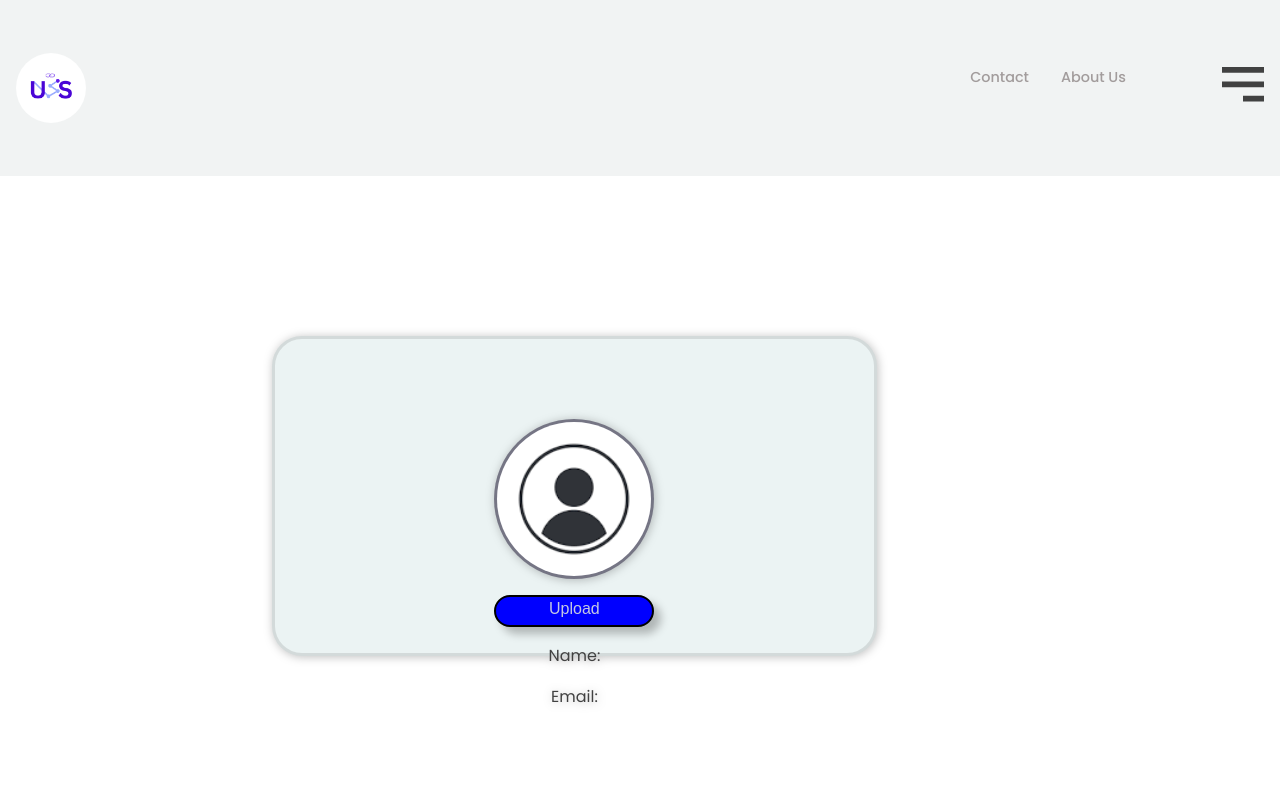
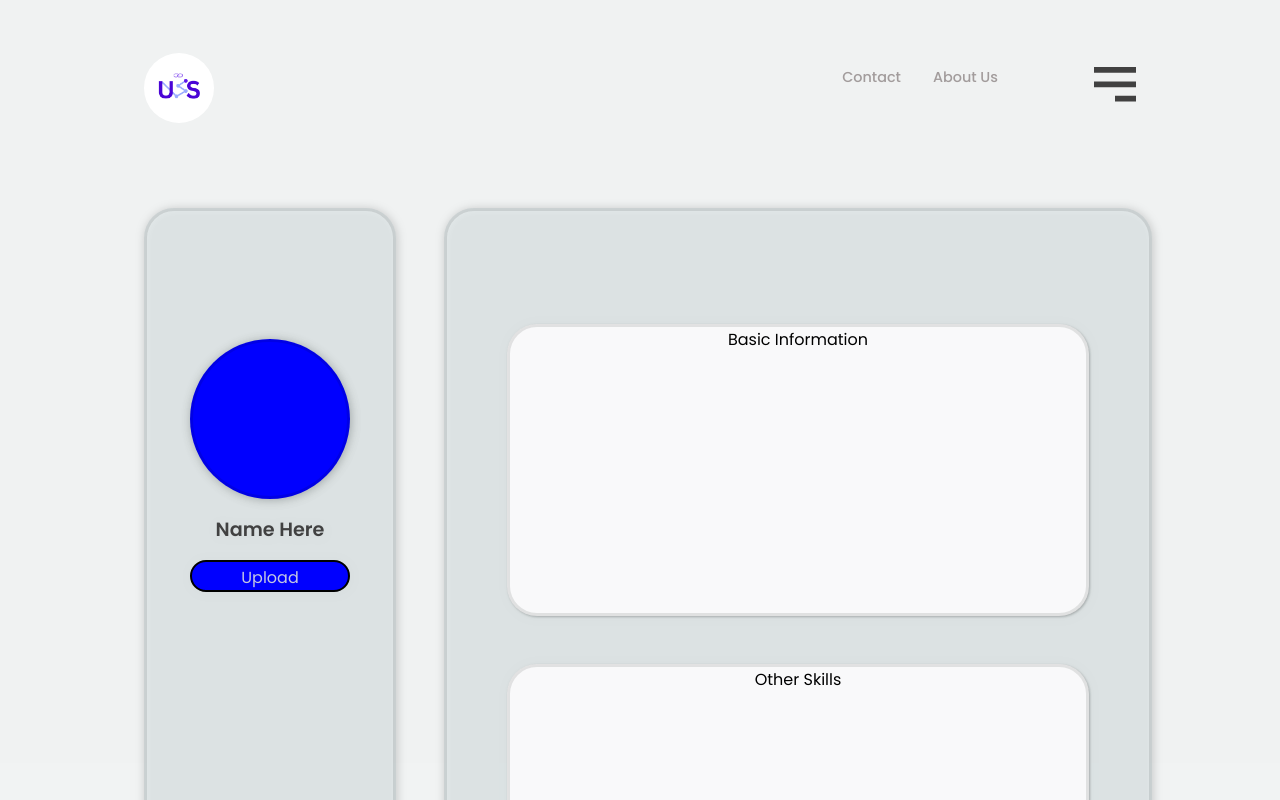
Before and after one commit to S29antosh/LinkedUs_Final, a React (Vite) app in the folder Frontend/: page /Profile in a window 1280 px wide. Shown: the top 800 px of the page. Built offline with nearby package versions, Linux system fonts and the light colour scheme; no server answers.

Commit message:
Added Profile Page

```diff
--- a/Frontend/src/CSS files/Profile.css
+++ b/Frontend/src/CSS files/Profile.css
@@ -1,30 +1,22 @@
+
 .profile_container{
-  height:60rem;
   width:100%;
-  background-color: rgba(255, 255, 255, 1);
-
-  /* display: flex; */
+  display: flex;
   direction: row;
   gap:3rem;
-  padding-top: 10rem;
-  padding-left: 17rem;
+  padding-top: 2rem;
+  padding-left: 1rem;
   font-family: poppins,sans-serif;
 
 
 
 }
 
-input[type="file"]
-{
-  display:none
-}
-
 .profile_left{
-  position: relative;
-  width: 60%;
-  height: 40%;
+  width: 25%;
+  height: 50rem;
   border-radius: 30px;
-  background-color: rgb(235, 243, 243);
+  background-color:rgba(228, 236, 238, 0.721);
   border:3px solid rgba(0, 0, 0, 0.1);
   filter:drop-shadow(1px 1px 5px rgba(0, 0, 0, 0.25));  font-family: poppins,sans-serif;
   color: rgba(65, 65, 65, 1);
@@ -34,7 +26,7 @@ input[type="file"]
   display: flex;
   flex-direction: column;
   gap:1rem;
-  padding-top: 5rem;
+  padding-top: 8rem;
   align-items: center;
 
 }
@@ -42,7 +34,7 @@ input[type="file"]
 .profile_image{
   width: 10rem;
   height: 10rem;
-  background-color: rgb(130, 130, 147);
+  background-color: blue;
   border-radius: 50%;
   border:3px solid rgba(0, 0, 0, 0.1);
   filter:drop-shadow(1px 1px 5px rgba(0, 0, 0, 0.25));
@@ -54,7 +46,6 @@ input[type="file"]
 
 }
 
-
 .profile_upload{
   text-align: center;
   height: 2rem;
@@ -65,3 +56,64 @@ input[type="file"]
   padding-top: 3px;
   color: rgba(214, 219, 223, 0.913);
 }
+
+
+.profile_right{
+  padding-top:4rem;
+  height: 50rem;
+  width: 100%;
+  background-color:rgba(228, 236, 238, 0.721);
+  border-radius: 30px;
+  display: flex;
+  flex-direction: column;
+  gap:3rem;
+  align-items: center;
+  justify-content: center;
+  border:3px solid rgba(0, 0, 0, 0.1);
+  filter:drop-shadow(1px 1px 5px rgba(0, 0, 0, 0.25));
+
+}
+
+.Applied_dialog{
+  width: 83%;
+  height: 40%;
+  background-color: rgba(255, 255, 255, 0.93);
+  border-radius: 30px;
+  text-align: center;
+  justify-content: center;
+  align-items: center;
+  border: 2px solid black;
+  border:3px solid rgba(0, 0, 0, 0.1);
+  filter:drop-shadow(1px 1px 1px rgba(0, 0, 0, 0.25));
+
+
+
+}
+
+.match_dialog{
+  width: 83%;
+  height: 40%;
+  background-color: rgba(255, 255, 255, 0.93);
+  border-radius: 30px;
+  text-align: center;
+  border: 2px solid black;
+  border:3px solid rgba(0, 0, 0, 0.1);
+  filter:drop-shadow(1px 1px 1px rgba(0, 0, 0, 0.25));
+
+
+}
+
+.interview_dialog{
+  width: 83%;
+  height: 40%;
+  background-color: rgba(255, 255, 255, 0.93);
+  border-radius: 30px;
+  text-align: center;
+  border: 2px solid black;
+  border:3px solid rgba(0, 0, 0, 0.1);
+  filter:drop-shadow(1px 1px 1px rgba(0, 0, 0, 0.25));
+
+
+
+
+}
--- a/Frontend/src/Common pages/Profile.jsx
+++ b/Frontend/src/Common pages/Profile.jsx
@@ -89,36 +89,28 @@ const Profile = () => {
   };
 
   return (
-    <div className="profile">
-      <Navigation_Bar />
+    <>
+      <div className="layout">
+        <Navigation_Bar />
+        <div className="profile_container">
+          <div class="profile_left">
+            <div className="profile_image"></div>
+            <div className="profile_name">Name Here</div>
+            <div className="profile_upload">Upload</div>
+          </div>
 
-      <form method="POST" encType="multipart/form-data">
-        <div className="profile_container">
-          <div className="profile_left">
-            <label htmlFor="file-upload" className="Name">
-              {renderImage()}
-            </label>
-
-            <input
-              name="photo"
-              type="file"
-              id="file-upload"
-              accept=".jpeg,.png,.jpg"
-              onChange={(e) => setImage(e.target.files[0])}
-            />
-            <button onClick={uploadImage} className="profile_upload">
-              Upload
-            </button>
-
-            <div className="Name">Name: {data && data.name}</div>
-            <div className="Email">Email: {data && data.email}</div>
+          <div className="profile_right">
+            <div className="Applied_dialog">
+              <div className="text_applicationstatus"></div>
+              Basic Information{" "}
+            </div>
+            <div className="match_dialog">Other Skills</div>
           </div>
         </div>
-        </form>
-
-<Footer />
-</div>
-);
+      </div>
+      <Footer />
+    </>
+  );
 };
 
 export default Profile;
--- a/Frontend/src/Users Pages/HomePage.jsx
+++ b/Frontend/src/Users Pages/HomePage.jsx
@@ -10,7 +10,7 @@ export default function HomePage() {
   return (
     <AnimatedPage>
       <div>
-        <Navigation_Bar name="Profile" />
+        <Navigation_Bar profile="Profile" />
         <div className="grid-container">
           <div className="grid-left">
             <p>
```
